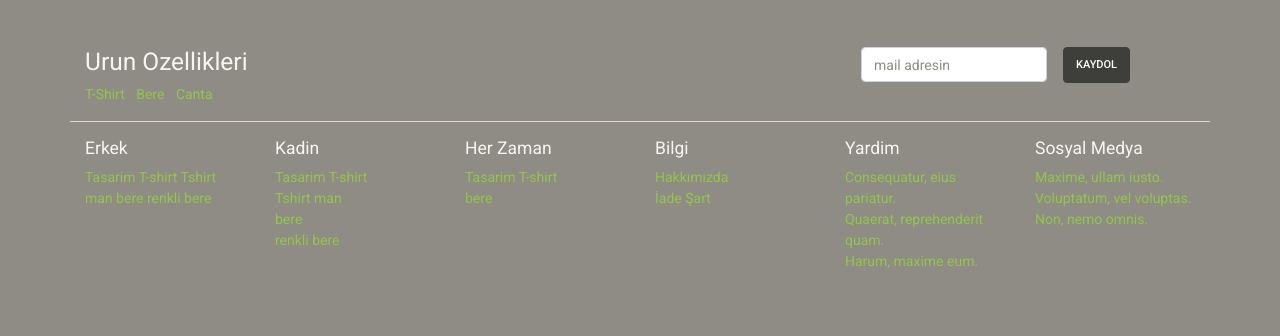
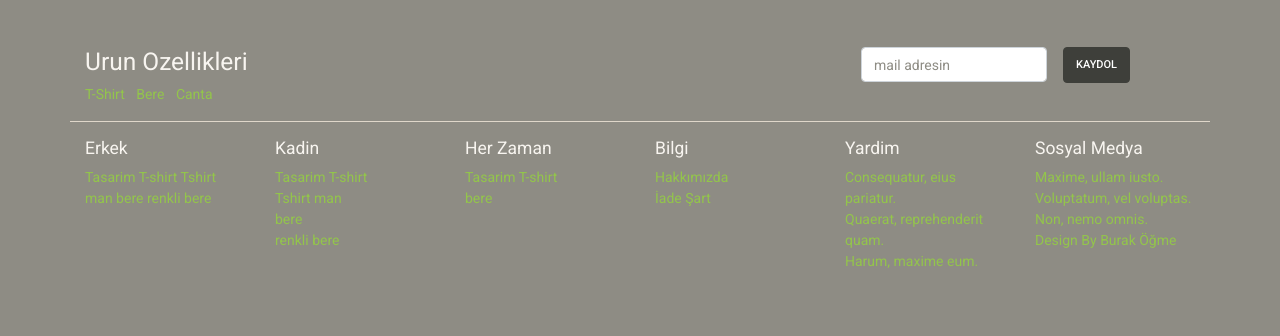
Before and after one commit to burakbf55/kaftclone-live, a Django app: page / in a window 1280 px wide. Shown: the part 935-1271 px from the top of the page. Run offline with Django 3.2, Linux system fonts and the light colour scheme; data comes from the database, SQL or seed files in the repository; some libraries are stand-ins or nearby versions.

Commit message:
footer html düzeltme yaptik

```diff
--- a/templates/base/components/footer.html
+++ b/templates/base/components/footer.html
@@ -96,9 +96,12 @@
                     <li><a href="" >Maxime, ullam iusto.</a></li>
                     <li><a href="" >Voluptatum, vel voluptas.</a></li>
                     <li><a href="" >Non, nemo omnis.</a></li>
+                    <li><a href="https://www.instagram.com/burakogme/">Design By Burak Öğme</a></li>
                 </ul>
             </div>
         </div>
 
+
+
     </div>
 </div>
```
